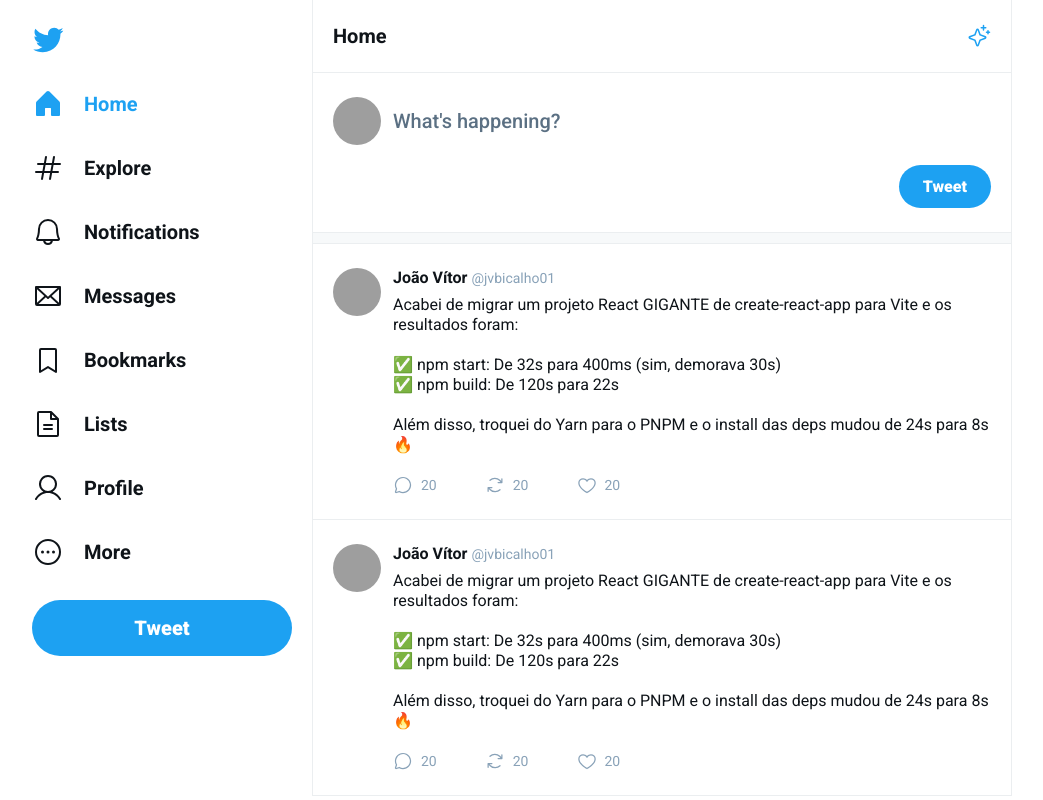
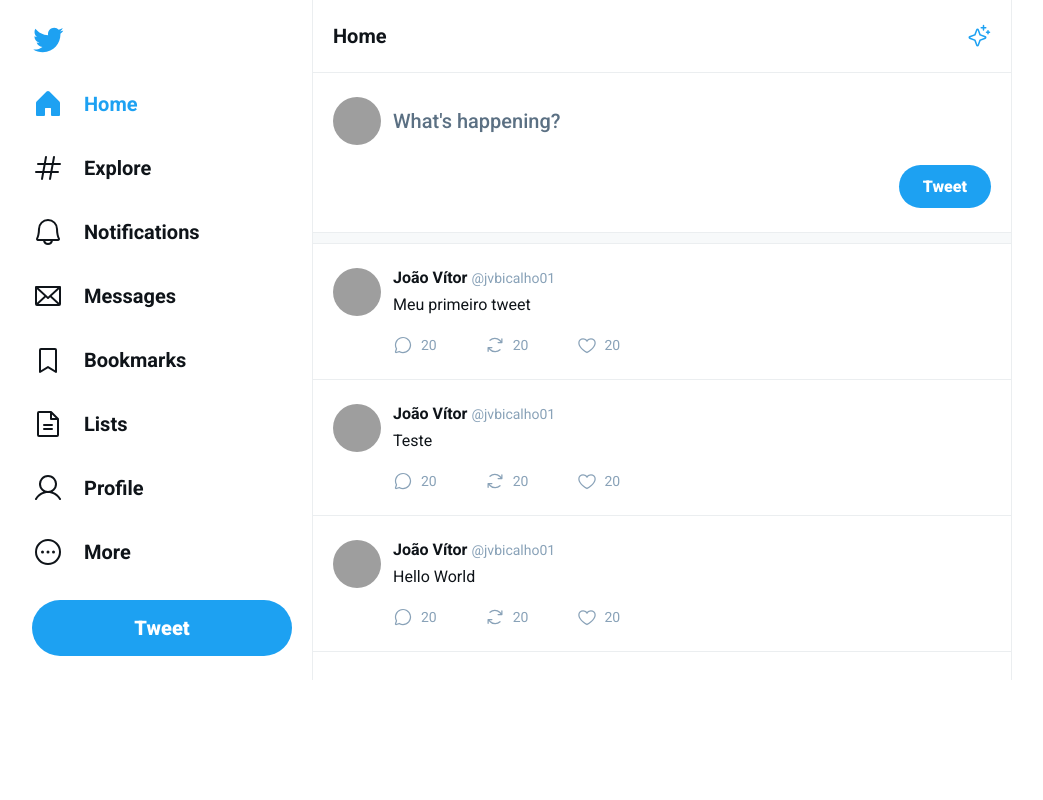
Before and after one commit to jvbicalho01/Clone_Twitter, a React (Vite) app: page / in a window 1280 px wide. Shown: the whole page, without its empty margins (128-1171 px from the left). Built offline with nearby package versions, Linux system fonts and the light colour scheme; grey boxes are pictures that could not be loaded.

Commit message:
add routes config

```diff
--- a/package.json
+++ b/package.json
@@ -11,8 +11,12 @@
   },
   "dependencies": {
     "@phosphor-icons/react": "^2.0.15",
+    "localforage": "^1.10.0",
+    "match-sorter": "^6.3.4",
     "react": "^18.2.0",
-    "react-dom": "^18.2.0"
+    "react-dom": "^18.2.0",
+    "react-router-dom": "^6.22.3",
+    "sort-by": "^1.2.0"
   },
   "devDependencies": {
     "@types/react": "^18.2.66",
--- /dev/null
+++ b/src/components/Separator.css
@@ -0,0 +1,6 @@
+.saparator {
+  background: #f7f9fa;
+  border-top: 1px solid #ebeef0;
+  border-bottom: 1px solid #ebeef0;
+  height: 0.75rem;
+}
--- /dev/null
+++ b/src/components/Separator.tsx
@@ -0,0 +1,8 @@
+import "./Separator.css"
+
+export function Separator(){
+
+  return (
+    <div className='saparator' />
+  )
+}
--- a/src/components/Tweet.tsx
+++ b/src/components/Tweet.tsx
@@ -1,7 +1,11 @@
 import { ArrowsClockwise, ChatCircle, Heart } from "@phosphor-icons/react"
 import "./Tweet.css"
 
-export function Tweet() {
+interface TweetProps {
+  content: string
+}
+
+export function Tweet(props: TweetProps) {
 
   return (
 
@@ -15,12 +19,7 @@
         </div>
 
         <p>
-          Acabei de migrar um projeto React GIGANTE de create-react-app para Vite e os resultados foram: <br />
-          <br />
-          ✅ npm start: De 32s para 400ms (sim, demorava 30s) <br />
-          ✅ npm build: De 120s para 22s <br />
-          <br />
-          Além disso, troquei do Yarn para o PNPM e o install das deps mudou de 24s para 8s 🔥 <br />
+          {props.content}
         </p>
 
         <div className="tweet-content-footer">
--- a/src/global.css
+++ b/src/global.css
@@ -43,61 +43,3 @@
   border-left: 1px solid #ebeef0;
   border-right: 1px solid #ebeef0;
 }
-
-.new-tweet-form {
-  padding: 1.5rem 1.25rem;
-  display: flex;
-  flex-direction: column;
-  gap: 0.5rem;
-}
-
-.new-tweet-form label {
-  display: flex;
-  gap: 0.75rem;
-}
-
-.new-tweet-form label img {
-  width: 3rem;
-  height: 3rem;
-  border-radius: 9999px;
-}
-
-.new-tweet-form label textarea {
-  flex: 1;
-  border: 0;
-  font-size: 1.25rem;
-  font-weight: 500;
-  margin-top: 0.75rem;
-  resize: none;
-}
-
-.new-tweet-form label textarea:focus {
-  outline: none;
-}
-
-.new-tweet-form label textarea::placeholder {
-  color: #5b7083;
-}
-
-.new-tweet-form button {
-  margin-left: auto;
-  background: var(--twitter-blue);
-  border-radius: 9999px;
-  padding: 0.75rem 1.5rem;
-  color: #fff;
-  font-size: 1rem;
-  font-weight: 900;
-  border: 0;
-  transition: 0.3s;
-}
-
-.new-tweet-form button:hover {
-  filter: brightness(0.9);
-}
-
-.saparator {
-  background: #f7f9fa;
-  border-top: 1px solid #ebeef0;
-  border-bottom: 1px solid #ebeef0;
-  height: 0.75rem;
-}
--- a/src/main.tsx
+++ b/src/main.tsx
@@ -1,12 +1,12 @@
 import React from 'react'
 import ReactDOM from 'react-dom/client'
-import { Sparkle } from "@phosphor-icons/react";
+import { RouterProvider } from 'react-router-dom';
 
 import "./global.css"
 
+import { router } from './routes';
+
 import { Sidebar } from './components/Sidebar';
-import { Tweet } from './components/Tweet';
-import { Header } from './components/Header';
 
 ReactDOM.createRoot(document.getElementById('root')!).render(
   <React.StrictMode>
@@ -14,23 +14,7 @@
       <Sidebar />
 
       <div className='content'>
-        <main className='timeline'>
-          <Header title="Home"/>
-
-          <form className='new-tweet-form'>
-            <label htmlFor="tweet">
-              <img src="https://github.com/jvbicalho01.png" alt="João Vítor Bicalho" />
-              <textarea id="tweet" placeholder="What's happening?" />
-            </label>
-
-            <button type='submit'>Tweet</button>
-          </form>
-
-          <div className='saparator' />
-
-          <Tweet />
-          <Tweet />
-        </main>
+        <RouterProvider router={router} />
       </div>
 
     </div>
--- /dev/null
+++ b/src/pages/Timeline.css
@@ -0,0 +1,50 @@
+.new-tweet-form {
+  padding: 1.5rem 1.25rem;
+  display: flex;
+  flex-direction: column;
+  gap: 0.5rem;
+}
+
+.new-tweet-form label {
+  display: flex;
+  gap: 0.75rem;
+}
+
+.new-tweet-form label img {
+  width: 3rem;
+  height: 3rem;
+  border-radius: 9999px;
+}
+
+.new-tweet-form label textarea {
+  flex: 1;
+  border: 0;
+  font-size: 1.25rem;
+  font-weight: 500;
+  margin-top: 0.75rem;
+  resize: none;
+}
+
+.new-tweet-form label textarea:focus {
+  outline: none;
+}
+
+.new-tweet-form label textarea::placeholder {
+  color: #5b7083;
+}
+
+.new-tweet-form button {
+  margin-left: auto;
+  background: var(--twitter-blue);
+  border-radius: 9999px;
+  padding: 0.75rem 1.5rem;
+  color: #fff;
+  font-size: 1rem;
+  font-weight: 900;
+  border: 0;
+  transition: 0.3s;
+}
+
+.new-tweet-form button:hover {
+  filter: brightness(0.9);
+}
--- /dev/null
+++ b/src/pages/Timeline.tsx
@@ -0,0 +1,38 @@
+import { Header } from "../components/Header"
+import { Separator } from "../components/Separator"
+import { Tweet } from "../components/Tweet"
+
+import "./Timeline.css"
+
+const tweets = [
+  'Meu primeiro tweet',
+  'Teste',
+  'Hello World'
+]
+
+export function Timeline() {
+
+  return (
+    <main className='timeline'>
+      <Header title="Home" />
+
+      <form className='new-tweet-form'>
+        <label htmlFor="tweet">
+          <img src="https://github.com/jvbicalho01.png" alt="João Vítor Bicalho" />
+          <textarea id="tweet" placeholder="What's happening?" />
+        </label>
+
+        <button type='submit'>Tweet</button>
+      </form>
+
+      <Separator />
+
+      {tweets.map(tweet => {
+        return (
+          <Tweet key={tweet} content={tweet} />
+        )
+      })}
+
+    </main>
+  )
+}
--- /dev/null
+++ b/src/routes.tsx
@@ -0,0 +1,13 @@
+import { createBrowserRouter } from "react-router-dom";
+import { Timeline } from "./pages/Timeline";
+
+export const router = createBrowserRouter([
+  {
+    path: '/',
+    element: <Timeline/>
+  },
+  {
+    path: '/tweet',
+    element: <h1>Tweet</h1>
+  },
+])
```
Also changed, not shown: 1 other file (tests, documents, lock files or other folders).
